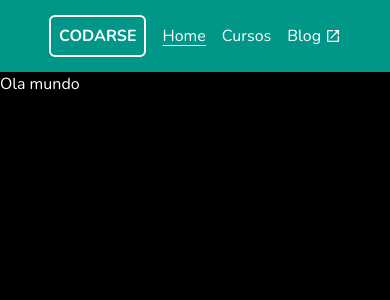
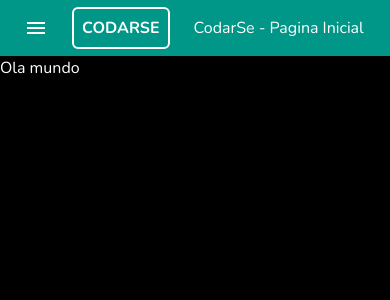
Before and after one commit to TheodoroL/youtube-course-plataform, a Next.js app: page / in a window 390 px wide. Shown: the top 300 px of the page. Built offline with nearby package versions, Linux system fonts and the light colour scheme.

Commit message:
feat: fazendo que componente Header seja responsivel

```diff
--- a/src/components/header/Header.tsx
+++ b/src/components/header/Header.tsx
@@ -3,19 +3,22 @@
 import Link from "next/link";
 import { usePathname } from "next/navigation";
 
-import { MdOutlineOpenInNew } from "react-icons/md";
+import { MdMenu, MdOutlineOpenInNew } from "react-icons/md";
 
 export default function Header() {
   const currentPath = usePathname();
   return (
-    <nav className="flex items-center bg-primary justify-center py-4">
+    <nav className="flex items-center gap-6 bg-primary justify-start md:justify-center py-2 sm:py-4 px-6">
+      <button className="sm:hidden">
+        <MdMenu size={24} />
+      </button>
       <ul className="flex gap-4 items-center ">
         <li className="my-2">
           <Link href="/" className="border-2 rounded-md py-2 px-2 font-bold ">
             CODARSE
           </Link>
         </li>
-        <li>
+        <li className="hidden sm:block">
           <Link
             href="/"
             data-active={currentPath === "/"}
@@ -24,7 +27,7 @@ export default function Header() {
             Home
           </Link>
         </li>
-        <li>
+        <li className="hidden sm:block">
           <Link
             href="/cursos"
             data-active={currentPath === "/cursos"}
@@ -34,7 +37,7 @@ export default function Header() {
           </Link>
         </li>
 
-        <li>
+        <li className="hidden sm:block">
           <Link
             href="https://google.com"
             target="_blank"
@@ -45,6 +48,8 @@ export default function Header() {
           </Link>
         </li>
       </ul>
+
+      <h3 className="sm:hidden">CodarSe - Pagina Inicial</h3>
     </nav>
   );
 }
```
